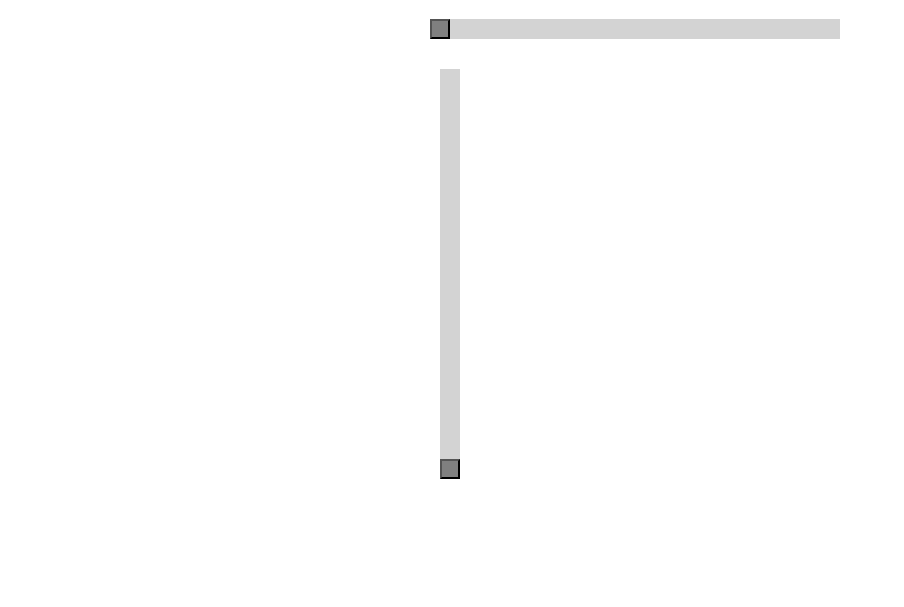
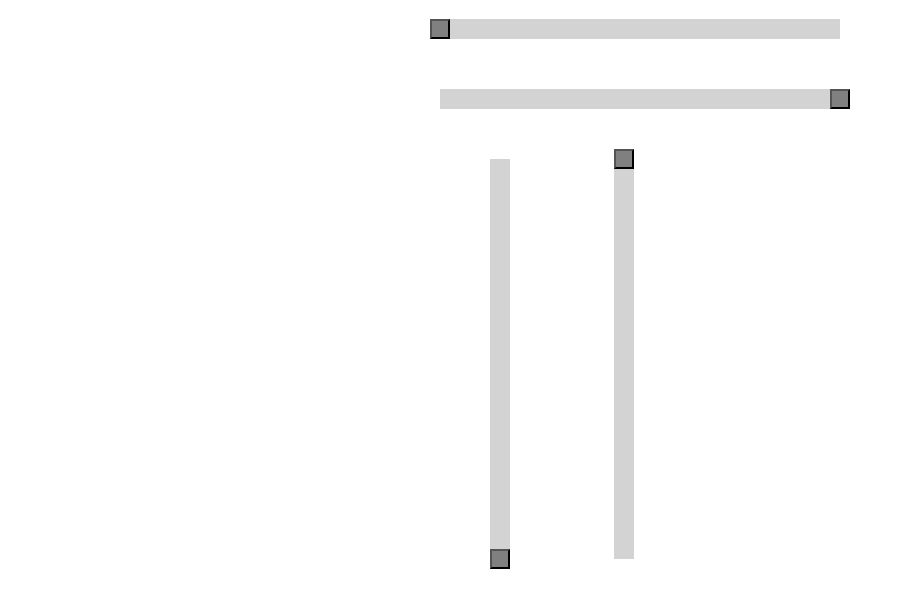
Before and after one commit to Lyrklif/vanilla-range-slider, a website built with Vite: page index.html in a window 1280 px wide. Shown: the part 61-668 px from the top of the page, without its empty margins (0-904 px from the left). Built offline with nearby package versions, Linux system fonts and the light colour scheme.

Commit message:
feat: add demo variants

```diff
--- a/index.html
+++ b/index.html
@@ -11,10 +11,12 @@
       <header>
         <h1>Slider Demo</h1>
       </header>
-      <div id="horizontal-slider-settings"></div>
-      <div id="horizontal-slider" class="horizontal-slider"></div>
-      <div id="vertical-slider-settings"></div>
-      <div id="vertical-slider" class="vertical-slider"></div>
+      <div class='sliders'>
+        <div id="horizontal-slider" class="horizontal-slider"></div>
+        <div id="horizontal-slider2" class="horizontal-slider"></div>
+        <div id="vertical-slider" class="vertical-slider"></div>
+        <div id="vertical-slider2" class="vertical-slider"></div>
+      </div>
     </main>
     <script type="module" src="/src/main.ts"></script>
   </body>
--- a/src/demo/demo.scss
+++ b/src/demo/demo.scss
@@ -1,16 +1,20 @@
-.horizontal-slider {
+.sliders {
   margin-left: auto;
   margin-right: auto;
+  max-width: 400px;
+}
+
+.horizontal-slider {
+  margin-bottom: 50px;
   width: 400px;
   max-width: 100%;
-  margin-bottom: 30px;
 }
 .vertical-slider {
-  margin-left: auto;
-  margin-right: auto;
-  width: 400px;
+  display: inline-block;
+  margin-left: 50px;
+  margin-right: 50px;
+  width: auto;
   height: 400px;
   max-height: 100%;
   max-width: 100%;
-  margin-bottom: 30px;
 }
--- a/src/main.ts
+++ b/src/main.ts
@@ -21,6 +21,8 @@ window.addEventListener('load', () => {
   };
 
   initSlider('#horizontal-slider', params1);
+  initSlider('#horizontal-slider2', { ...params1, invert: true });
   initSlider('#vertical-slider', params2);
+  initSlider('#vertical-slider2', { ...params2, invert: true });
   // initSettings('#slider-settings');
 });
```
